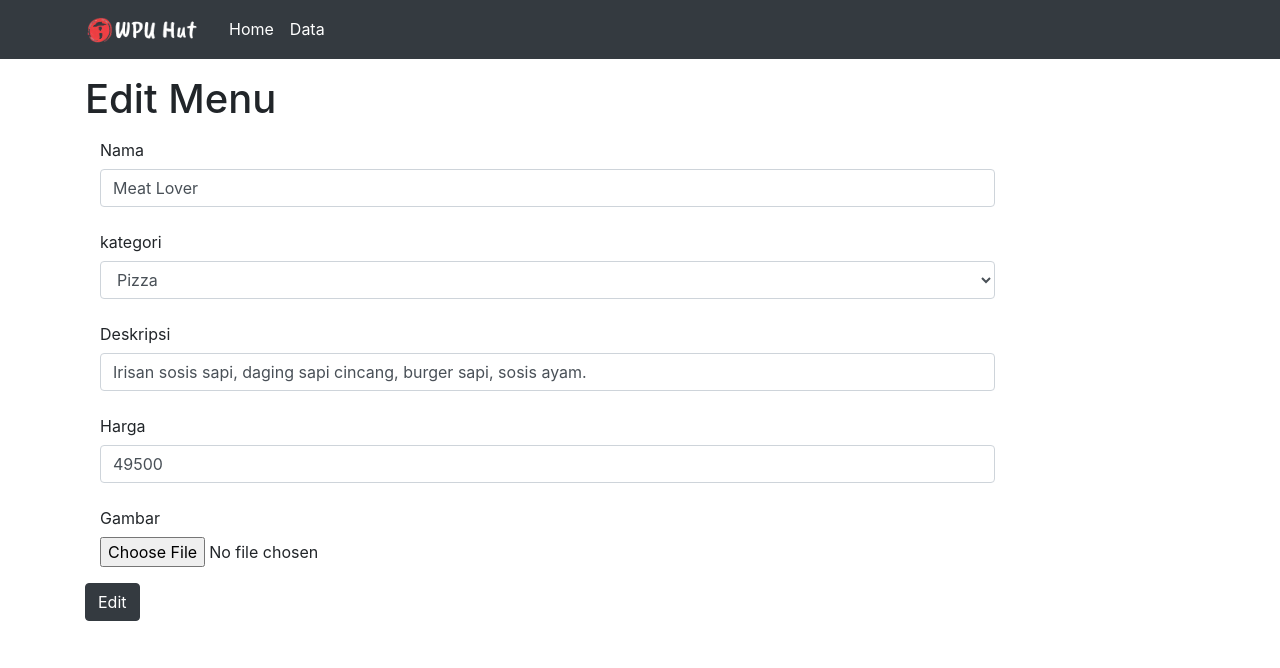
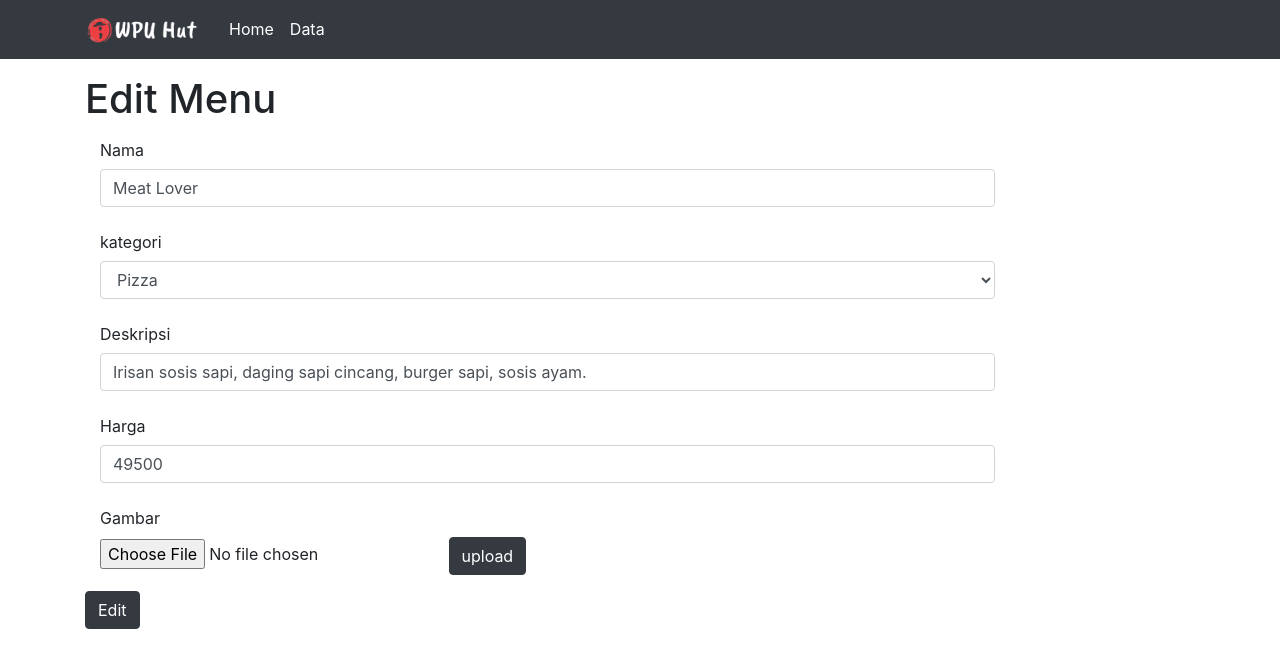
Before and after one commit to abdulazisgagah/latihan1-1, a PHP site: page /edit.php?kode=1 in a window 1280 px wide. Shown: the top 668 px of the page. Run offline with PHP 8.4, Linux system fonts and the light colour scheme; data comes from the database, SQL or seed files in the repository; data that the repository does not hold is empty.

Commit message:
Membuat button upload dan menambah file exupload

```diff
--- a/edit.php
+++ b/edit.php
@@ -80,10 +80,13 @@ $gambar=$row["gambar"];
         </div>
     </div>
 
+  <form action="exupload.php" method="POST" enctype="multipart/form-data">
     <div class="form-group ">
         <label id="inputNama" class="col-sm-2 col-form-label">Gambar</label>
         <div class="col-sm-10">
           <input type="file" name="gambar" value="<?php echo $gambar; ?>">
+          <input type="submit" name="gambar" value="upload" class="btn btn-dark">
+  </form>
         </div>
     </div>
 
```
Also changed, not shown: exupload.php (added).
